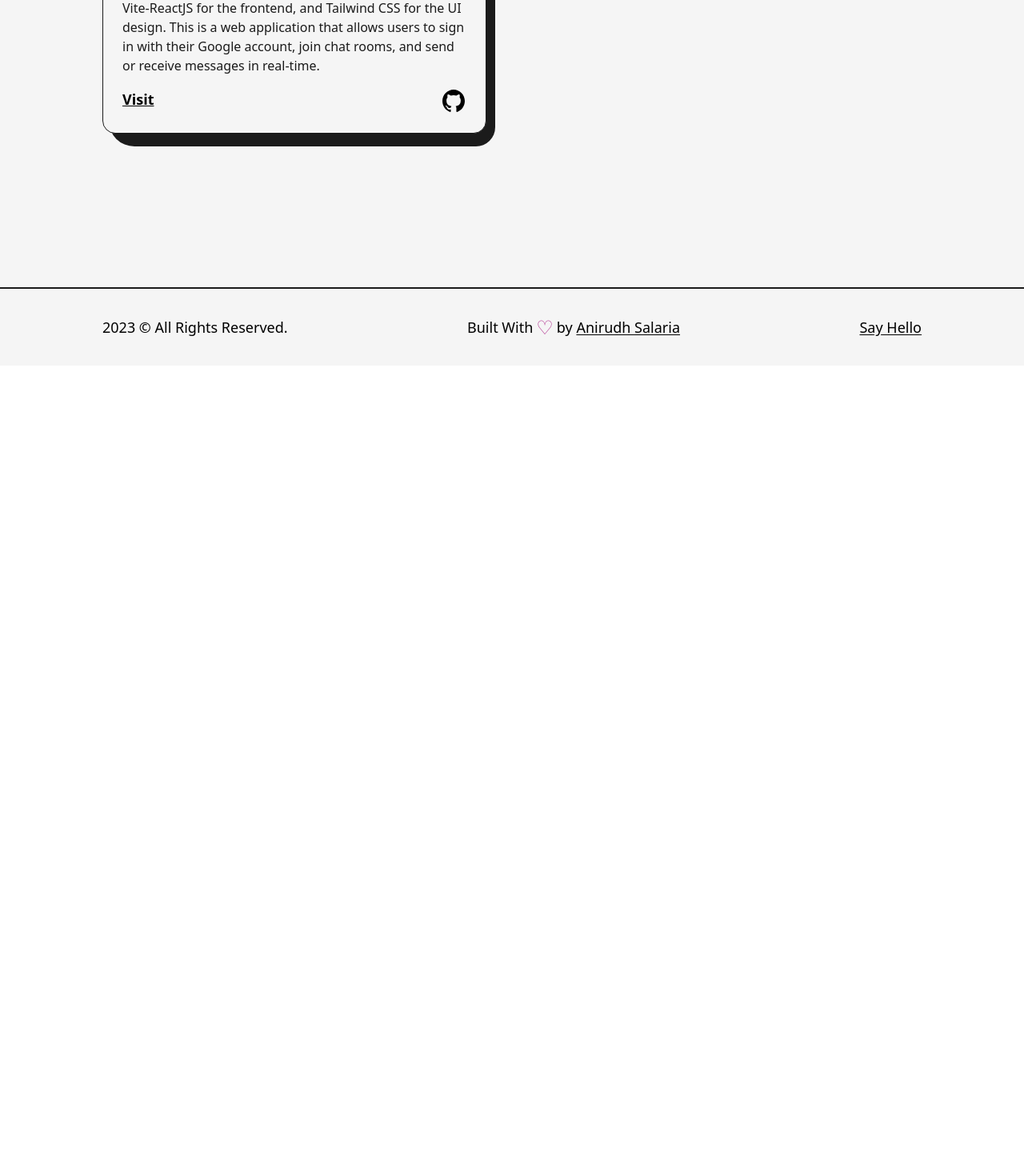
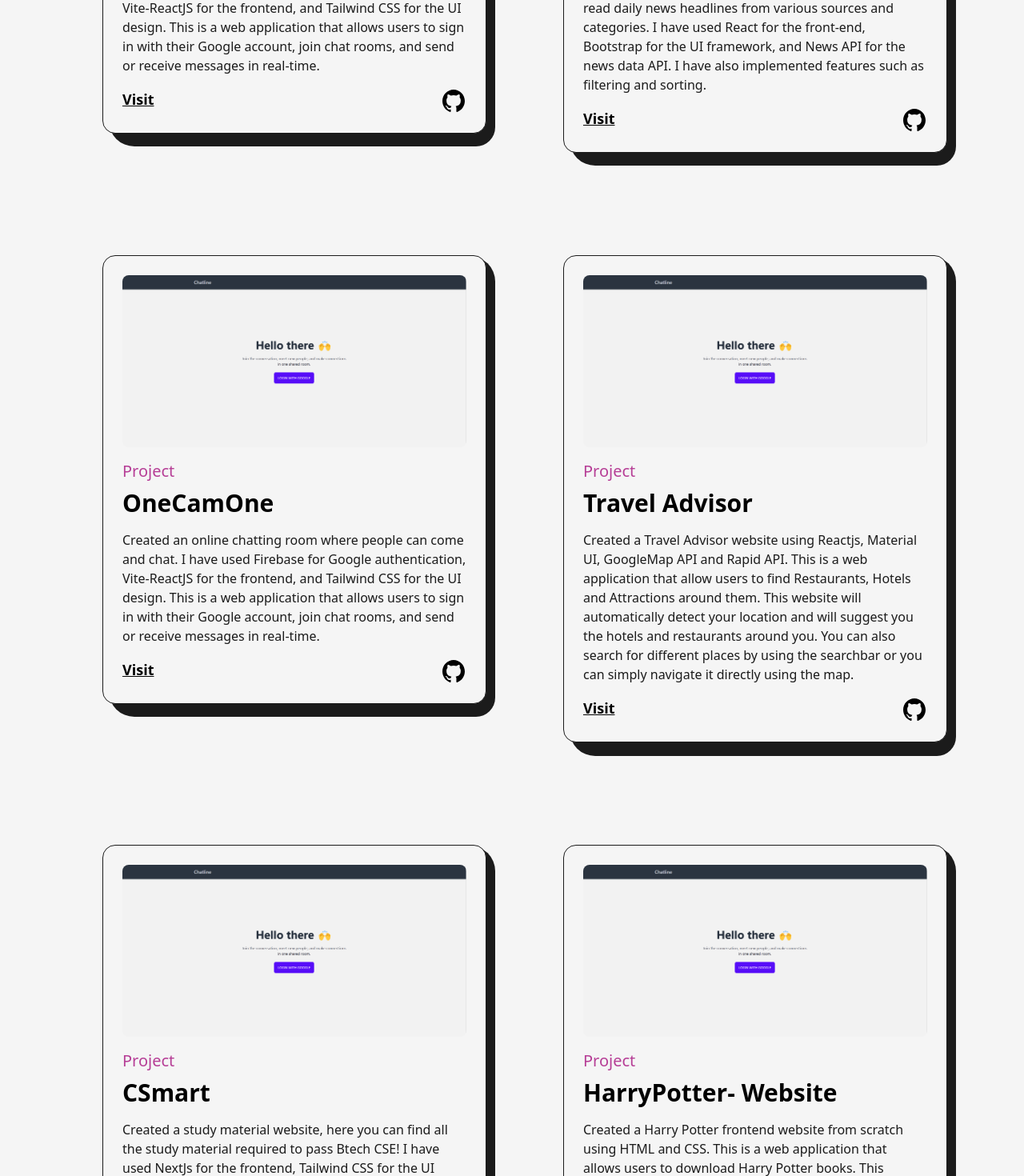
Before and after one commit to anirudhsalaria/Portfolio, a Next.js app: page /projects in a window 1280 px wide. Shown: the part 1420-2890 px from the top of the page at 80% size. Before the commit the page ends 1877 px from the top, so only its background shows below. Built offline with nearby package versions, Linux system fonts and the light colour scheme.

Commit message:
Update projects.js

```diff
--- a/src/pages/projects.js
+++ b/src/pages/projects.js
@@ -192,6 +192,61 @@ const Projects = () => {
                 type="Project"
               />
             </div>
+            <div className="col-span-6
+            sm:col-span-12">
+              <Project
+                title="GoNews"
+                img={project3}
+                summary="Created a news website using React, Bootstrap, and News API This is a web application that allows users to read daily news headlines from various sources and categories. I have used React for the front-end, Bootstrap for the UI framework, and News API for the news data API. I have also implemented features such as filtering and sorting."
+                link="https://github.com/anirudhsalaria/GoNews"
+                github="https://github.com/anirudhsalaria/GoNews"
+                type="Project"
+              />
+            </div>
+            <div className="col-span-6
+            sm:col-span-12">
+              <Project
+                title="OneCamOne"
+                img={project3}
+                summary="Created an online chatting room where people can come and chat. I have used Firebase for Google authentication, Vite-ReactJS for the frontend, and Tailwind CSS for the UI design. This is a web application that allows users to sign in with their Google account, join chat rooms, and send or receive messages in real-time."
+                link="https://onecamone.netlify.app/"
+                github="https://github.com/anirudhsalaria/VideoCall"
+                type="Project"
+              />
+            </div>
+            <div className="col-span-6
+            sm:col-span-12">
+              <Project
+                title="Travel Advisor"
+                img={project3}
+                summary="Created a Travel Advisor website using Reactjs, Material UI, GoogleMap API and Rapid API. This is a web application that allow users to find Restaurants, Hotels and Attractions around them. This website will automatically detect your location and will suggest you the hotels and restaurants around you. You can also search for different places by using the searchbar or you can simply navigate it directly using the map."
+                link="https://mytravelgo.netlify.app/"
+                github="https://github.com/anirudhsalaria/Travel-advisor"
+                type="Project"
+              />
+            </div>
+            <div className="col-span-6
+            sm:col-span-12">
+              <Project
+                title="CSmart"
+                img={project3}
+                summary="Created a study material website, here you can find all the study material required to pass Btech CSE! I have used NextJs for the frontend, Tailwind CSS for the UI framework and Strapi CMS for the backend. All the content is stored on Strapi and it is deployed on Render."
+                link="https://github.com/anirudhsalaria/CSmart"
+                github="https://github.com/anirudhsalaria/CSmart"
+                type="Project"
+              />
+            </div>
+            <div className="col-span-6
+            sm:col-span-12">
+              <Project
+                title="HarryPotter- Website"
+                img={project3}
+                summary="Created a Harry Potter frontend website from scratch using HTML and CSS. This is a web application that allows users to download Harry Potter books. This website has a very good frontend that is appealing to all people. It has a theme based on the Harry Potter world, with images, fonts, colors, and animations that create a magical experience."
+                link="https://anirudhsalaria.github.io/Harrypotter/"
+                github="https://github.com/anirudhsalaria/Harrypotter"
+                type="Project"
+              />
+            </div>
             {/* <div className="col-span-6 sm:col-span-12">
               <Project
                 title="Crypto Screener App"
```
